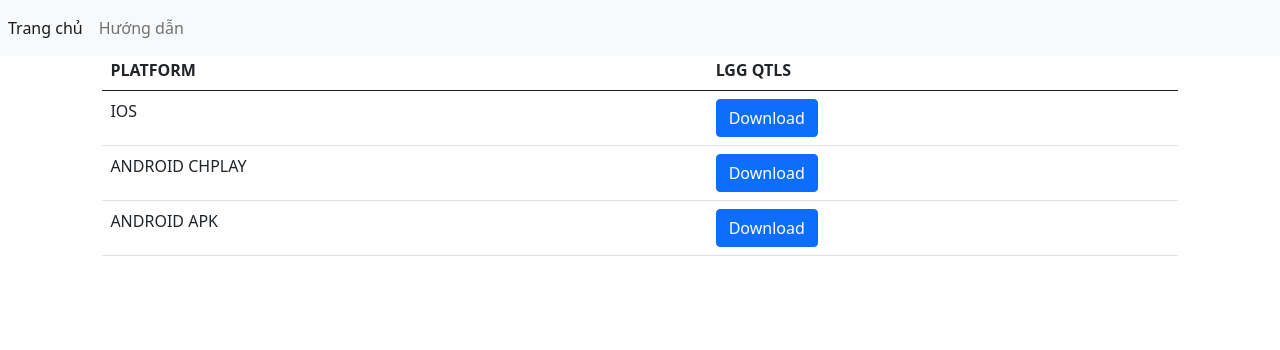
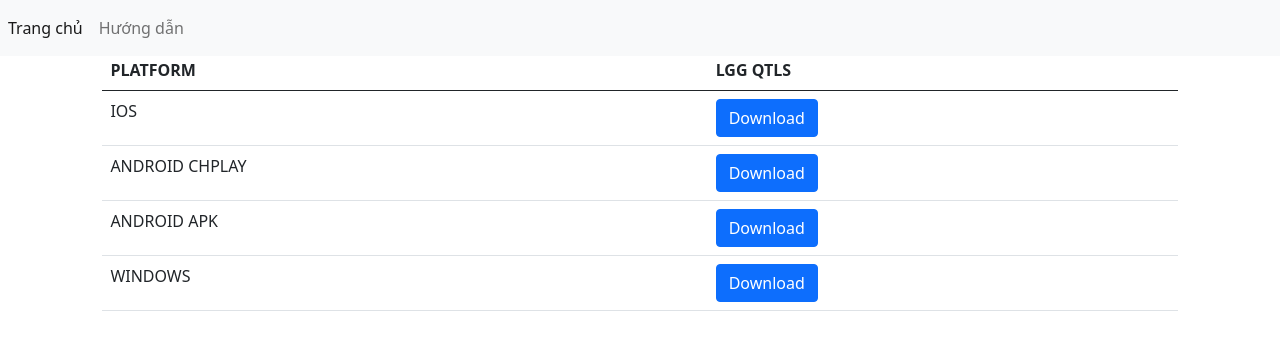
Before and after one commit to habvtng/pk_apps, a plain HTML site: page index.html in a window 1280 px wide. Drawn offline with nearby package versions, Linux system fonts and the light colour scheme.

Commit message:
chinh sua link download

```diff
--- a/index.html
+++ b/index.html
@@ -39,13 +39,19 @@
       <tr>
         <td>ANDROID CHPLAY</td>
         <td>
-          <a class="btn btn-primary" href="market://details?id=vn.lgg.office">Download</a>
+          <a class="btn btn-primary" href="market://details?id=vn.lgg.qlts">Download</a>
         </td>
       </tr>
       <tr>
         <td>ANDROID APK</td>
         <td>
           <a class="btn btn-primary" href="./office/android.apk">Download</a>
+        </td>
+      </tr>
+      <tr>
+        <td>WINDOWS</td>
+        <td>
+          <a class="btn btn-primary" href="./windows/TRE_QLTS_Setup.msi.zip">Download</a>
         </td>
       </tr>
     </tbody>
```
Also changed, not shown: 2 other files.
